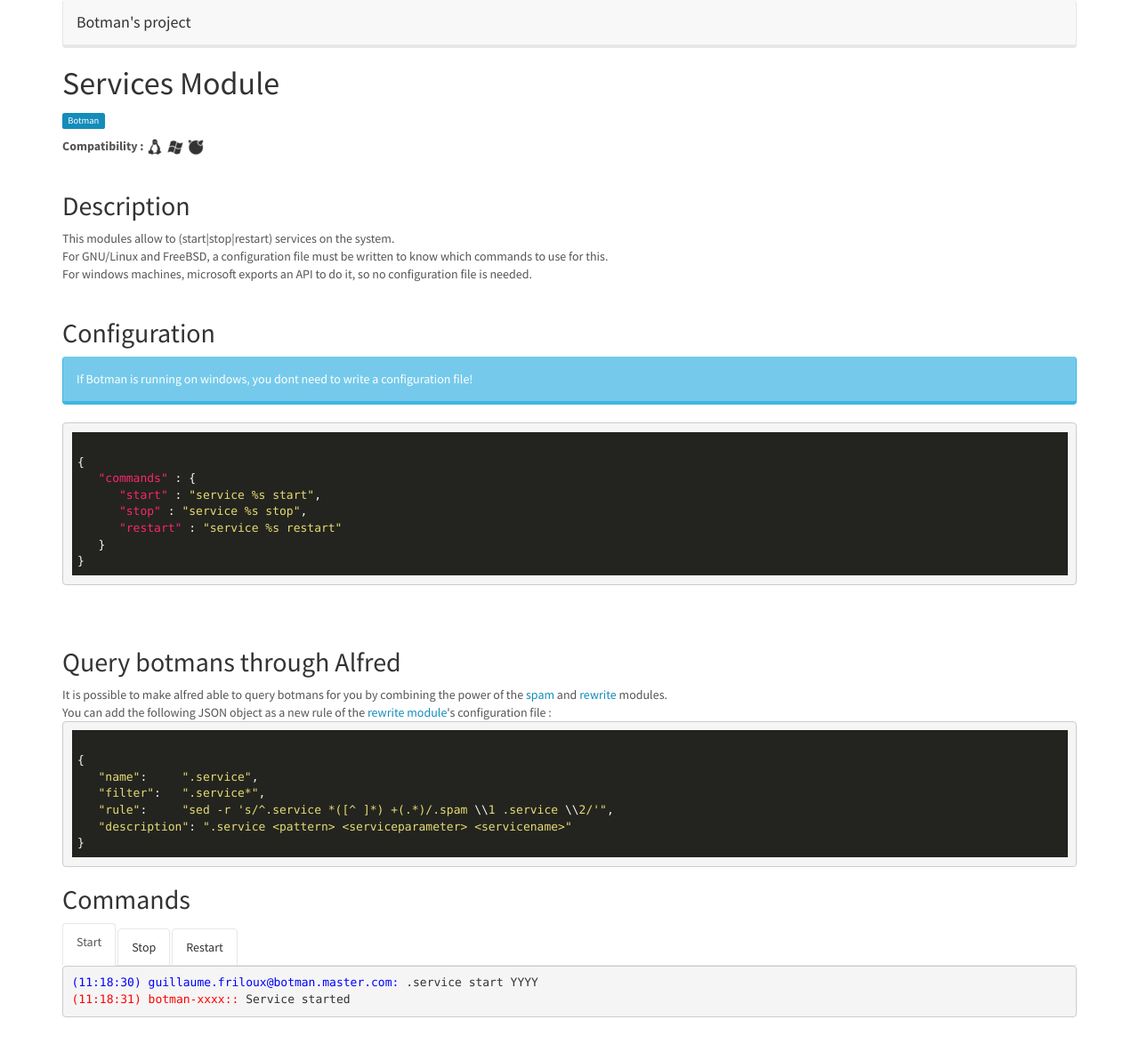
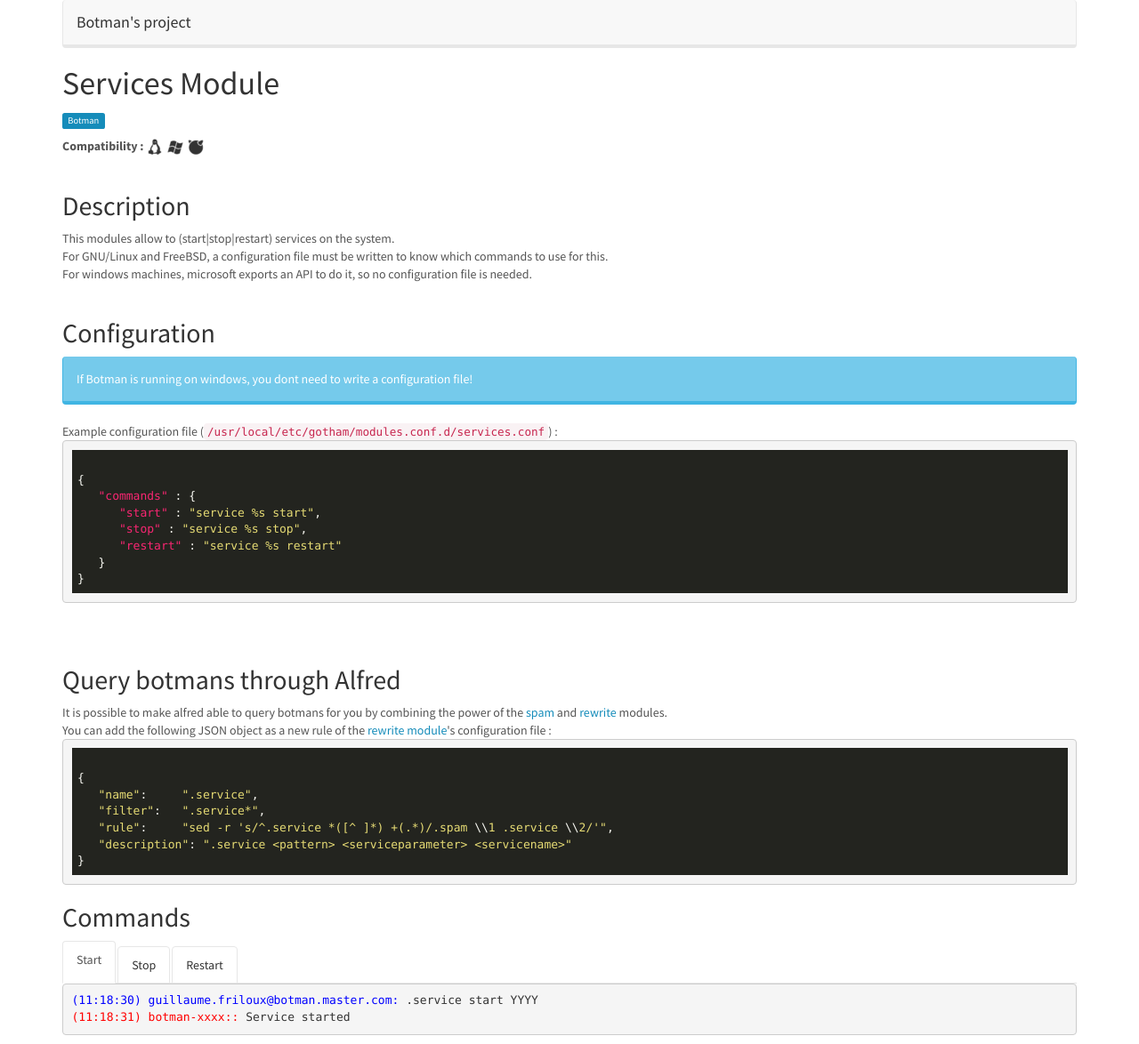
Before and after one commit to gfriloux/botman, a Jekyll site: the page built from docs/_modules/services.html, in a window 1280 px wide. Shown: the whole page at 89% size. Built offline with Jekyll 4.4.1, drawn with Linux system fonts in a browser that asks for light colours; nearby versions of some CDN libraries.

Commit message:
docs: Add configuration file location for the 'services' module.
refs #23

```diff
--- a/docs/_modules/services.html
+++ b/docs/_modules/services.html
@@ -23,6 +23,7 @@
 <div class="alert alert-dismissible alert-info">
 If Botman is running on windows, you dont need to write a configuration file!
 </div>
+Example configuration file (<code>/usr/local/etc/gotham/modules.conf.d/services.conf</code>) :
 <pre><code class="json">
 {
    "commands" : {
```
